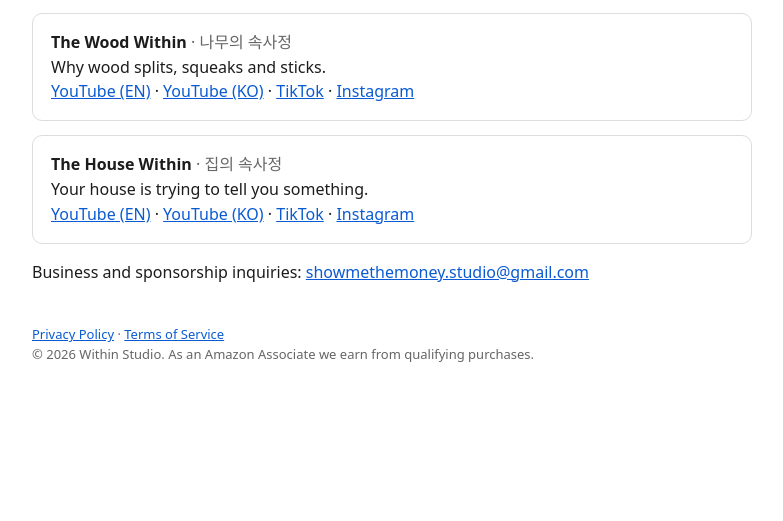
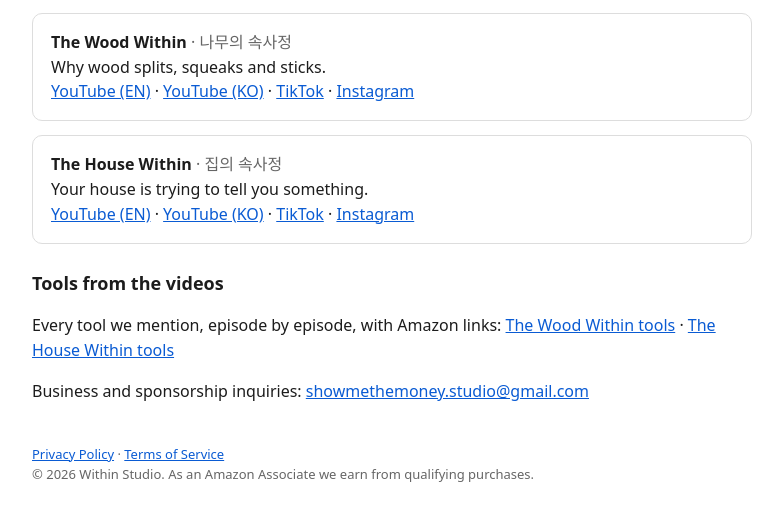
Before and after one commit to zerople/within-studio-site, a plain HTML site: page index.html in a window 1280 px wide. Shown: the part 163-684 px from the top of the page, without its empty margins (248-1031 px from the left). Drawn offline with Linux system fonts and the light colour scheme.

Commit message:
Home: links to tools pages

```diff
--- a/index.html
+++ b/index.html
@@ -3,5 +3,6 @@
 <body><h1>Within Studio</h1><p>Short, source-checked explainers about the hidden science of everyday things. Two channels, each in US English and Korean.</p>
 <div class="ch"><b>The Wood Within</b> <span class="dim">· 나무의 속사정</span><br>Why wood splits, squeaks and sticks.<br><a href="https://www.youtube.com/@TheWoodWithin_US">YouTube (EN)</a> · <a href="https://www.youtube.com/@TheWoodWithin_KR">YouTube (KO)</a> · <a href="https://www.tiktok.com/@thewoodwithin_us">TikTok</a> · <a href="https://www.instagram.com/thewoodwithin_us/">Instagram</a></div>
 <div class="ch"><b>The House Within</b> <span class="dim">· 집의 속사정</span><br>Your house is trying to tell you something.<br><a href="https://www.youtube.com/@TheHouseWithin">YouTube (EN)</a> · <a href="https://www.youtube.com/@TheHouseWithin_KR">YouTube (KO)</a> · <a href="https://www.tiktok.com/@thehousewithin_us">TikTok</a> · <a href="https://www.instagram.com/thehousewithin/">Instagram</a></div>
+<h2 style="font-size:18px;margin:26px 0 8px">Tools from the videos</h2><p>Every tool we mention, episode by episode, with Amazon links: <a href="tools/wood/">The Wood Within tools</a> · <a href="tools/house/">The House Within tools</a></p>
 <p>Business and sponsorship inquiries: <a href="mailto:showmethemoney.studio@gmail.com">showmethemoney.studio@gmail.com</a></p>
 <footer><a href="privacy.html">Privacy Policy</a> · <a href="terms.html">Terms of Service</a><br>© 2026 Within Studio. As an Amazon Associate we earn from qualifying purchases.</footer></body></html>
```
